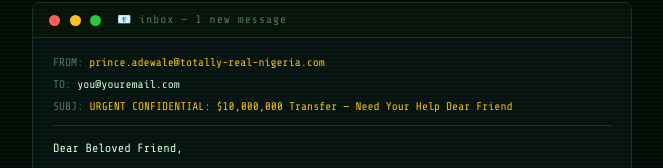
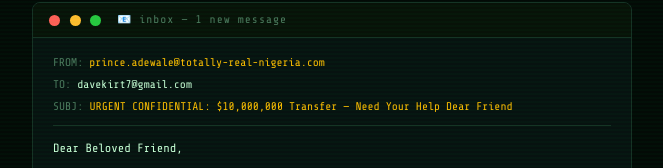
Before and after one commit to kirtdave/Phiswatch, a React (Vite) app: page / in a window 1280 px wide. Shown: the part 283-451 px from the top of the page, without its empty margins (308-971 px from the left). Built offline with nearby package versions, Linux system fonts and the light colour scheme.

Commit message:
gmail update

```diff
--- a/src/App.jsx
+++ b/src/App.jsx
@@ -1292,7 +1292,7 @@ function LoadingScreen({ onDone }) {
                 </div>
                 <div style={{ fontSize: "0.7rem", marginBottom: "0.25rem" }}>
                   <span style={{ color: "#4d7a5e" }}>TO: </span>
-                  <span style={{ color: "#c8ffd6" }}>you@youremail.com</span>
+                  <span style={{ color: "#c8ffd6" }}>davekirt7@gmail.com</span>
                 </div>
                 <div
                   style={{
```
